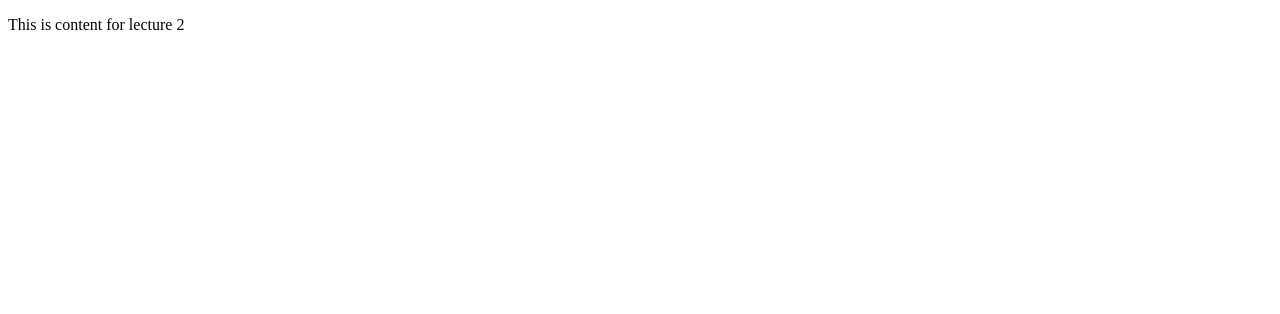
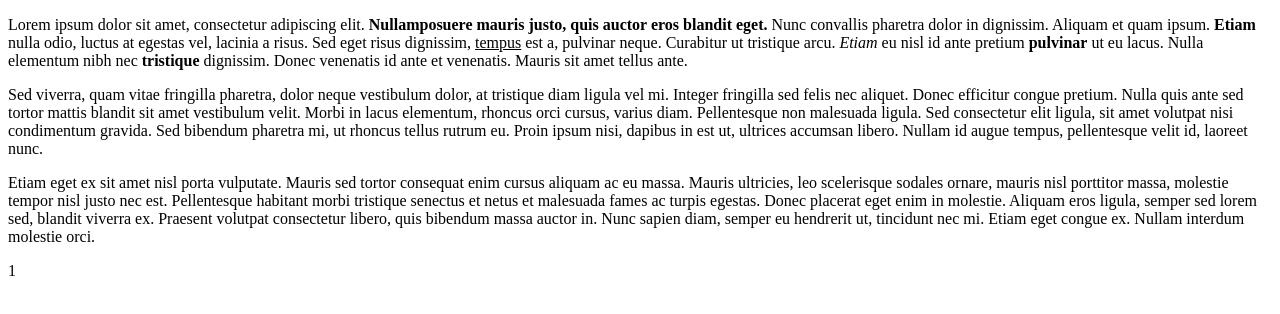
Before and after one commit to WCramRTC/Lecture_2_S22_Ex2, a plain HTML site: page index.html in a window 1280 px wide. Drawn offline with Linux system fonts and the light colour scheme.

Commit message:
Updated inline information

```diff
--- a/index.html
+++ b/index.html
@@ -5,9 +5,41 @@
     <meta http-equiv="X-UA-Compatible" content="IE=edge">
     <meta name="viewport" content="width=device-width, initial-scale=1.0">
     <title>Lecture 2 Examples</title>
+    <style>
+        * {
+            /* border: 1px solid black; */
+        }
+
+    </style>
 </head>
 <body>
-    <p>This is content for lecture 2</p>
+    <!-- Anchors
+    headings
+inline and block -->
+
+        <!-- em,
+        b or strong - bold
+        em - italics
+        u
+        -->
+
+
+
+    <p>
+        Lorem ipsum dolor sit amet, consectetur adipiscing elit. <b>Nullamposuere mauris justo, quis auctor eros blandit eget.</b>  Nunc convallis pharetra dolor in dignissim. Aliquam et quam ipsum. <b>Etiam</b> nulla odio, luctus at egestas vel, lacinia a risus. Sed eget risus dignissim, <u>tempus</u> est a, pulvinar neque. Curabitur ut tristique arcu. <em>Etiam</em> eu nisl id ante pretium <b>pulvinar</b> ut eu lacus. Nulla elementum nibh nec <b>tristique</b> dignissim. Donec venenatis id ante et venenatis. Mauris sit amet tellus ante.
+    </p>
+
+    <p>
+
+        Sed viverra, quam vitae fringilla pharetra, dolor neque vestibulum dolor, at tristique diam ligula vel mi. Integer fringilla sed felis nec aliquet. Donec efficitur congue pretium. Nulla quis ante sed tortor mattis blandit sit amet vestibulum velit. Morbi in lacus elementum, rhoncus orci cursus, varius diam. Pellentesque non malesuada ligula. Sed consectetur elit ligula, sit amet volutpat nisi condimentum gravida. Sed bibendum pharetra mi, ut rhoncus tellus rutrum eu. Proin ipsum nisi, dapibus in est ut, ultrices accumsan libero. Nullam id augue tempus, pellentesque velit id, laoreet nunc.
+
+    </p>
+
+    <p>
+        Etiam eget ex sit amet nisl porta vulputate. Mauris sed tortor consequat enim cursus aliquam ac eu massa. Mauris ultricies, leo scelerisque sodales ornare, mauris nisl porttitor massa, molestie tempor nisl justo nec est. Pellentesque habitant morbi tristique senectus et netus et malesuada fames ac turpis egestas. Donec placerat eget enim in molestie. Aliquam eros ligula, semper sed lorem sed, blandit viverra ex. Praesent volutpat consectetur libero, quis bibendum massa auctor in. Nunc sapien diam, semper eu hendrerit ut, tincidunt nec mi. Etiam eget congue ex. Nullam interdum molestie orci.
+    </p>
+
+    <p>1</p>
 
 
 </body>
```
